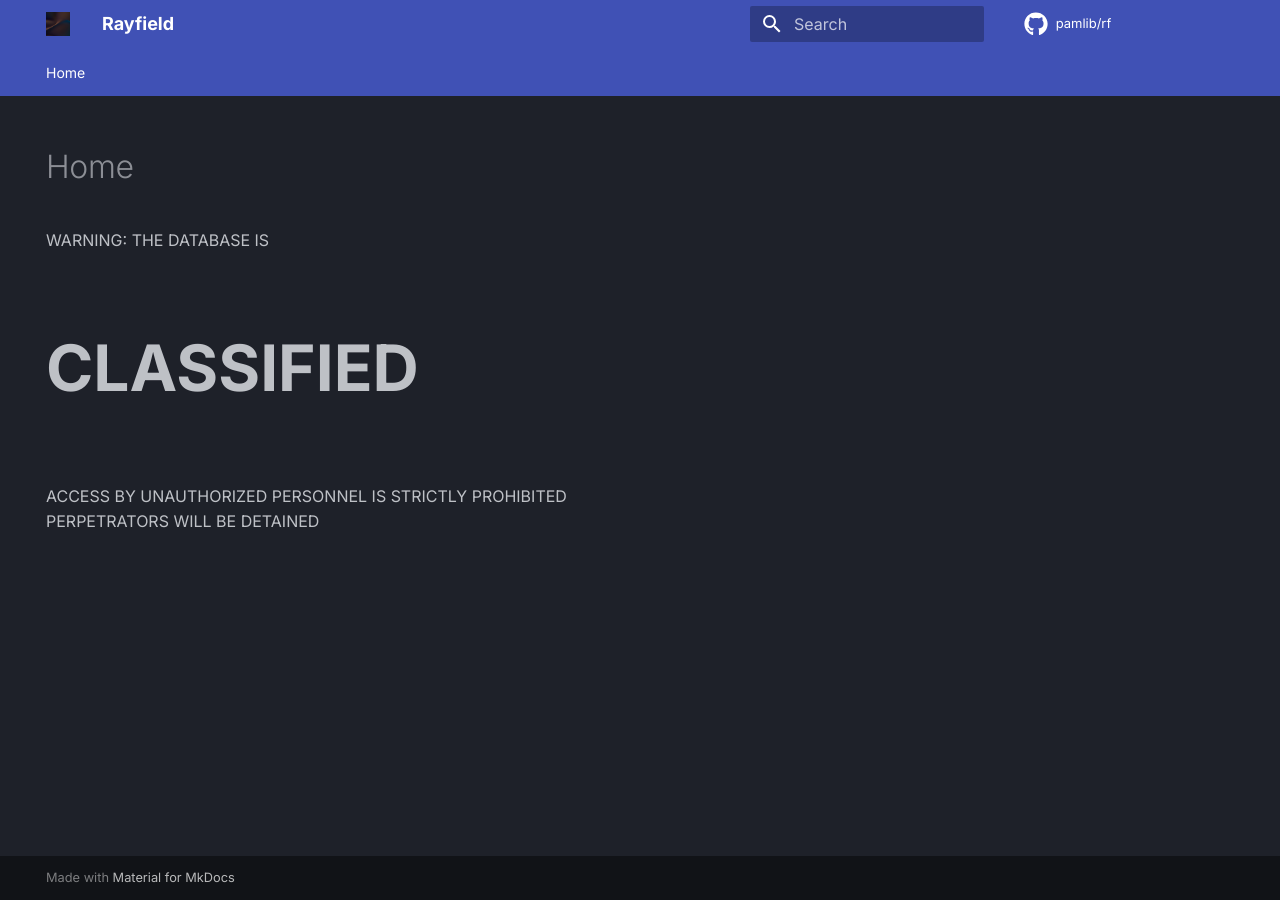
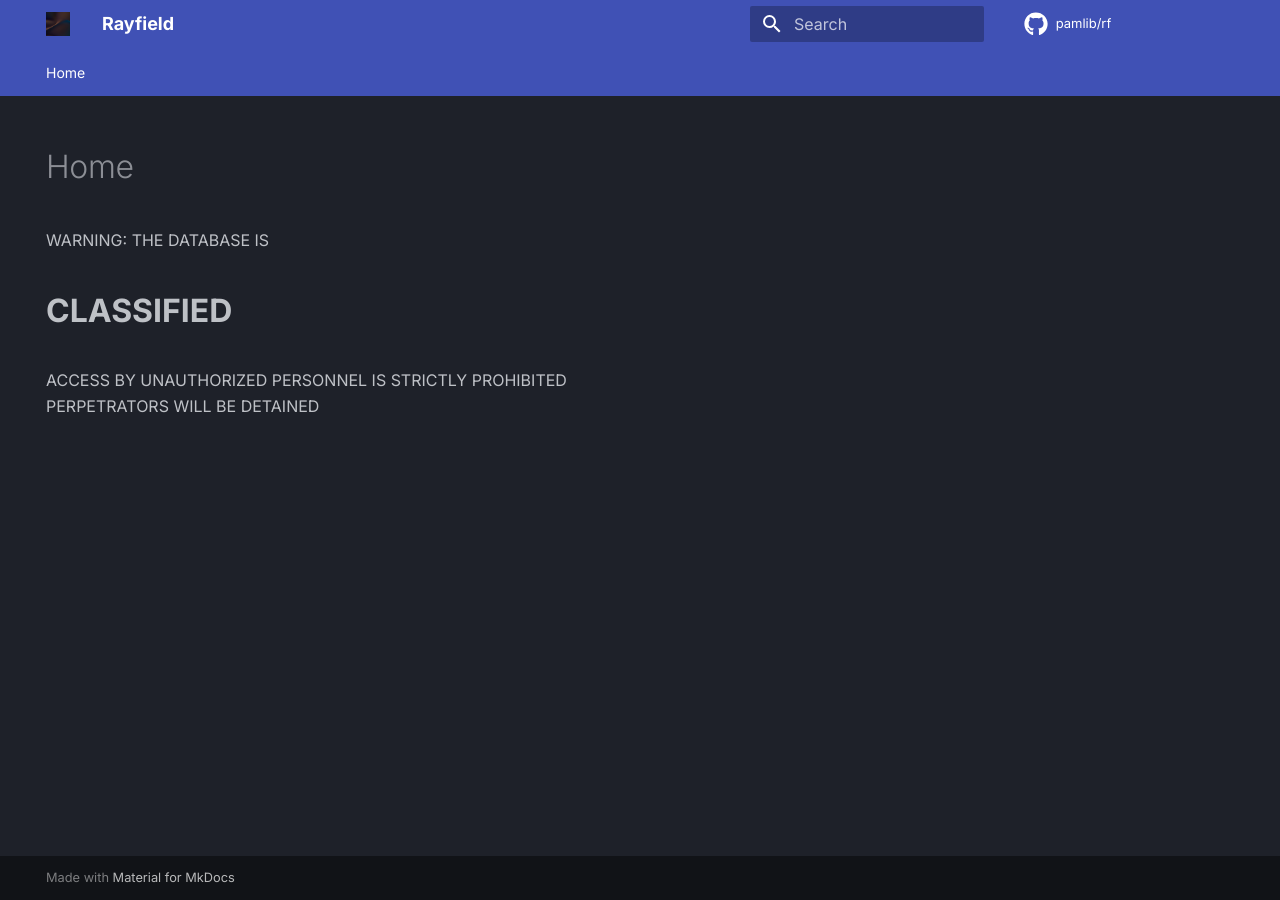
Before and after one commit to pamlib/rf, an MkDocs documentation site: the page built from docs/index.md, in a window 1280 px wide. Built offline with MkDocs 1.6.1 and Material for MkDocs 9.7.7, drawn with Linux system fonts in a browser that asks for light colours; comment, search, counter and statistics services are not loaded.

Commit message:
Update index.md

```diff
--- a/docs/index.md
+++ b/docs/index.md
@@ -7,7 +7,7 @@
 <div class="unmargined">
 <p>WARNING: THE DATABASE IS</p>
 </div>
-<div class="unmargined" style="font-size: 400%; font-weight: bold; margin: 2px 0 5px;">
+<div class="unmargined" style="font-size: 200%; font-weight: bold; margin: 2px 0 5px;">
 <p>CLASSIFIED</p>
 </div>
 <div class="unmargined">
```
